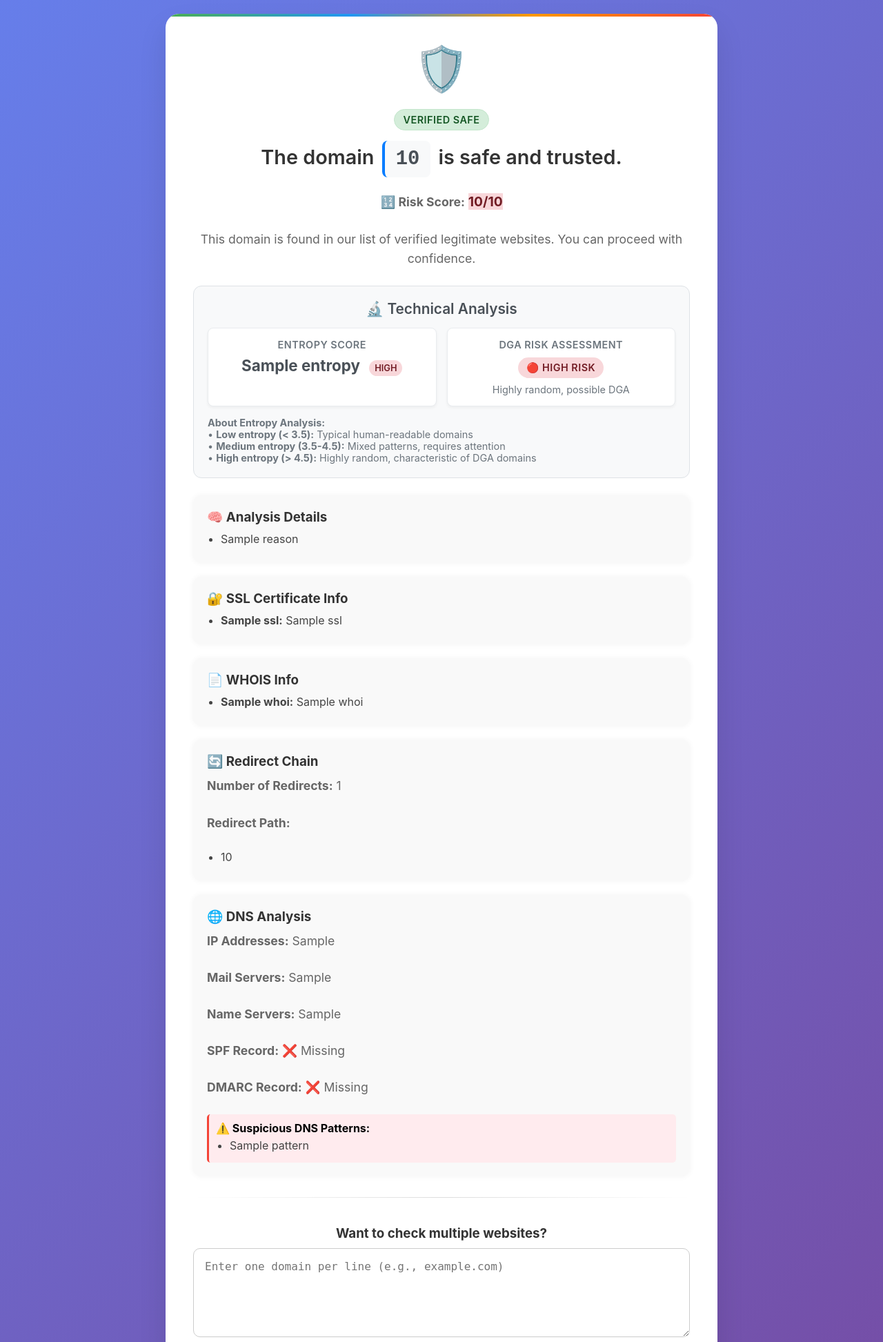
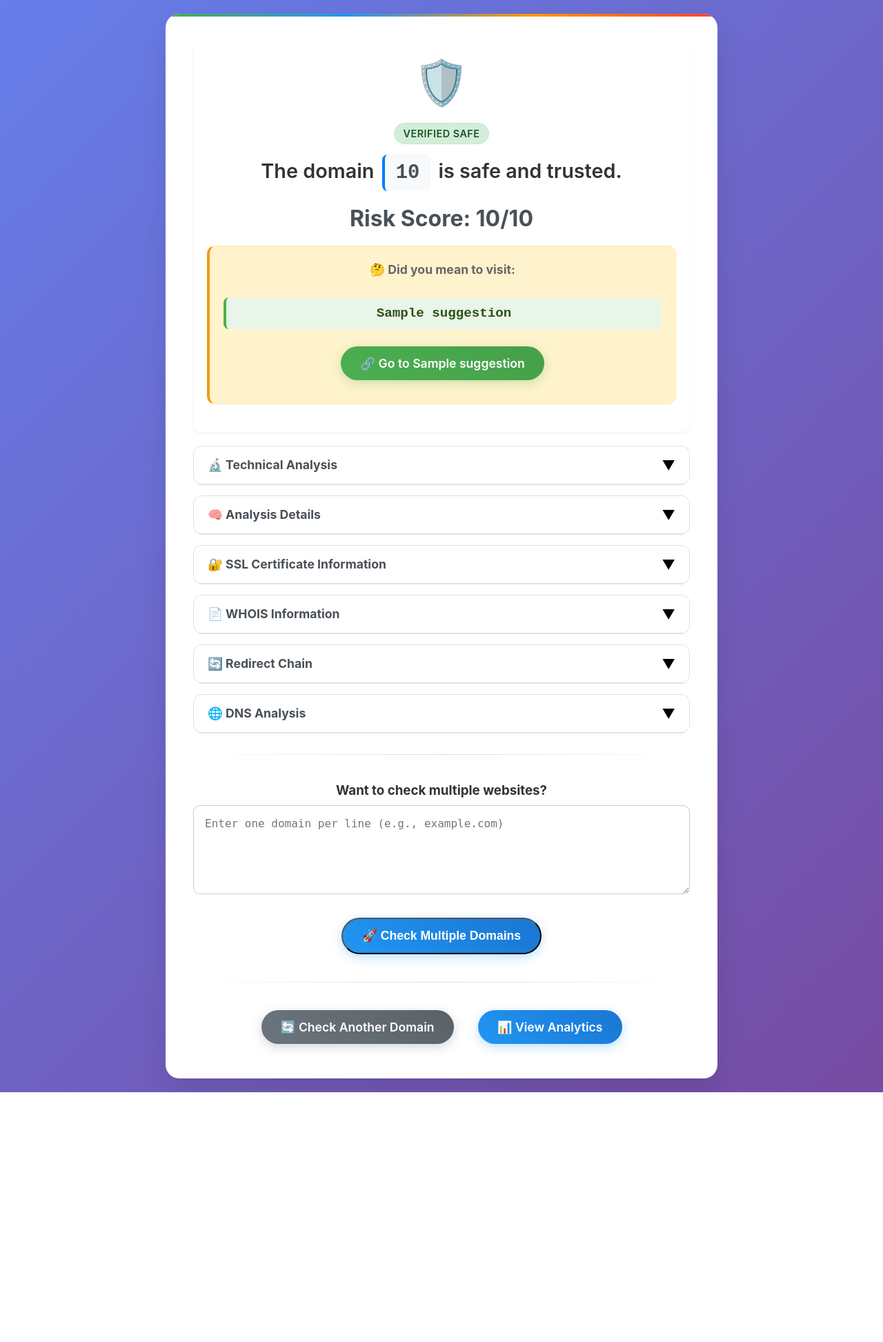
Before and after one commit to lemonn0902/Phishing-Graph, a Flask app: template app/templates/result.html in a window 1280 px wide. Shown: the top 1945 px of the page at 69% size. After the commit the page ends 1583 px from the top, so only its background shows below. Run offline with Flask 3, Linux system fonts and the light colour scheme; the template is opened without the code that fills it: most values are stand-ins (such as "Sample title", 1, 10 or a date in 2020).

Commit message:
drop down, better risk scoring

```diff
--- a/app/app.py
+++ b/app/app.py
@@ -27,7 +27,7 @@ def jaccard_similarity(str1, str2, n=3):
     set1, set2 = ngrams(str1, n), ngrams(str2, n)
     return len(set1 & set2) / len(set1 | set2) if set1 | set2 else 0
 
-def get_best_match(user_input, legit_domains, lev_thresh=5, jac_thresh=0.4):
+def get_best_match(user_input, legit_domains, lev_thresh=3, jac_thresh=0.8):
     best_match = None
     best_score = float('inf')
     best_lev = None
@@ -37,7 +37,7 @@ def get_best_match(user_input, legit_domains, lev_thresh=5, jac_thresh=0.4):
         lev = levenshtein_distance(user_input, legit)
         jac = jaccard_similarity(user_input, legit)
 
-        if lev <= lev_thresh or jac >= jac_thresh:
+        if lev <= lev_thresh and jac >= jac_thresh:
             score = lev - jac  # prioritize smaller edit and higher overlap
             if score < best_score:
                 best_score = score
@@ -77,7 +77,7 @@ def check():
         ssl_info = fetch_ssl_info(clean_input)
         whois_info = fetch_whois_info(clean_input)
         dns_info = fetch_dns_info(clean_input)
-        risk_score, reasons = score_domain_risk(ssl_info, whois_info, dns_info)
+        risk_score, reasons = score_domain_risk(ssl_info, whois_info, dns_info, None, entropy_score)
 
         return render_template('result.html',
                               flagged=False,
@@ -95,15 +95,25 @@ def check():
     ssl_info = fetch_ssl_info(clean_input)
     whois_info = fetch_whois_info(clean_input)
     dns_info = fetch_dns_info(clean_input)
-    risk_score, reasons = score_domain_risk(ssl_info, whois_info, dns_info)
+    redirect_info = check_redirect_chain(clean_input)
+    risk_score, reasons = score_domain_risk(ssl_info, whois_info, dns_info, redirect_info, entropy_score)
 
     is_suspicious = False
 
-    if best_match or risk_score >= 2:
+    # Updated thresholds and logic
+    if best_match:
+        is_suspicious = True
+    elif risk_score >= 3.5:  # Lower threshold from 4 to 3.5
+        is_suspicious = True
+        # Additional checks for medium-risk domains
+        if (entropy_score > 3.5 or  # Suspicious entropy
+            not dns_info.get("has_spf") or  # Missing SPF
+            not dns_info.get("has_dmarc")):  # Missing DMARC
+            is_suspicious = True
+
+    if is_suspicious:
         # Log the phishing attempt to Neo4j
         try:
-            is_suspicious = True
-            redirect_info = check_redirect_chain(clean_input)
             add_phishing_match(clean_input, best_match, lev_distance, jac_score, ssl_info, whois_info, risk_score, reasons, redirect_info)
             print(f"Logged phishing attempt: {clean_input} -> {best_match}")
         except Exception as e:
@@ -185,11 +195,11 @@ def bulk_check():
         whois_info = fetch_whois_info(domain)
         dns_info = fetch_dns_info(domain)
         redirect_info = check_redirect_chain(domain)
-        risk_score, reasons = score_domain_risk(ssl_info, whois_info, dns_info, redirect_info)
+        risk_score, reasons = score_domain_risk(ssl_info, whois_info, dns_info, redirect_info, entropy_score)
 
         best_match, lev, jac = get_best_match(domain, legit_domains)
 
-        flagged = domain not in legit_domains and (risk_score >= 2 or best_match)
+        flagged = domain not in legit_domains and (risk_score >= 4 or best_match)
 
         results.append({
             'domain': domain,
--- a/app/neo4j_utils.py
+++ b/app/neo4j_utils.py
@@ -3,9 +3,9 @@ from datetime import datetime
 import os
 
 # Set your Neo4j credentials here - use environment variables for security
-NEO4J_URI = os.getenv("NEO4J_URI", "bolt://localhost:7687")
+NEO4J_URI = os.getenv("NEO4J_URI", "bolt://localhost:7691")
 NEO4J_USER = os.getenv("NEO4J_USER", "neo4j")
-NEO4J_PASSWORD = os.getenv("NEO4J_PASSWORD", "password")
+NEO4J_PASSWORD = os.getenv("NEO4J_PASSWORD", "phish123")
 
 driver = GraphDatabase.driver(NEO4J_URI, auth=(NEO4J_USER, NEO4J_PASSWORD))
 
--- a/app/templates/result.html
+++ b/app/templates/result.html
@@ -359,10 +359,87 @@
         grid-template-columns: 1fr;
       }
     }
+
+    /* Add styles for collapsible sections */
+    .collapsible {
+      background: #f8f9fa;
+      border-radius: 12px;
+      margin: 15px 0;
+      overflow: hidden;
+    }
+
+    .collapsible-header {
+      background: #fff;
+      padding: 15px 20px;
+      cursor: pointer;
+      display: flex;
+      align-items: center;
+      justify-content: space-between;
+      border: 1px solid #dee2e6;
+      border-radius: 12px;
+      transition: all 0.3s ease;
+    }
+
+    .collapsible-header:hover {
+      background: #f8f9fa;
+    }
+
+    .collapsible-header h3 {
+      margin: 0;
+      font-size: 1.1rem;
+      color: #495057;
+    }
+
+    .collapsible-content {
+      max-height: 0;
+      overflow: hidden;
+      transition: max-height 0.3s ease-out;
+      background: #fff;
+      border: 1px solid #dee2e6;
+      border-top: none;
+      border-radius: 0 0 12px 12px;
+    }
+
+    .collapsible.active .collapsible-header {
+      border-radius: 12px 12px 0 0;
+      border-bottom: none;
+    }
+
+    .collapsible.active .collapsible-content {
+      max-height: 1000px;
+      padding: 20px;
+    }
+
+    .toggle-icon {
+      font-size: 1.2rem;
+      transition: transform 0.3s ease;
+    }
+
+    .collapsible.active .toggle-icon {
+      transform: rotate(180deg);
+    }
+
+    /* Always visible section */
+    .always-visible {
+      background: white;
+      padding: 20px;
+      border-radius: 12px;
+      margin-bottom: 20px;
+      box-shadow: 0 2px 4px rgba(0,0,0,0.05);
+    }
+
+    .risk-score-display {
+      font-size: 2rem;
+      font-weight: bold;
+      color: #495057;
+      margin: 10px 0;
+    }
   </style>
 </head>
 <body>
   <div class="container">
+    <!-- Always visible section -->
+    <div class="always-visible">
       {% set score = risk_score | default(0) %}
       {% if score >= 4 %}
         {% set risk_class = 'risk-high' %}
@@ -376,28 +453,25 @@
         <div class="icon safe">🛡️</div>
         <div class="status-badge badge-safe">Verified Safe</div>
         <h2>The domain <span class="domain">{{ domain }}</span> is safe and trusted.</h2>
-
-      {% if risk_score is defined %}
-      <p>
-          <strong>🔢 Risk Score:</strong>
-          <span class="risk-score {{ risk_class }}">{{ risk_score }}/10</span>
-      </p>
-      {% endif %}
-
-      <p>This domain is found in our list of verified legitimate websites. You can proceed with confidence.</p>
-
       {% elif flagged and suggestion %}
         <div class="icon warning">⚠️</div>
         <div class="status-badge badge-warning">Suspicious Domain</div>
         <h2>The domain <span class="domain">{{ domain }}</span> appears suspicious.</h2>
-
-      {% if risk_score is defined %}
-      <p>
-          <strong>🔢 Risk Score:</strong>
-          <span class="risk-score {{ risk_class }}">{{ risk_score }}/10</span>
-      </p>
+      {% elif flagged and not suggestion %}
+        <div class="icon danger">🚨</div>
+        <div class="status-badge badge-warning">Potentially Dangerous</div>
+        <h2>The domain <span class="domain">{{ domain }}</span> may be suspicious.</h2>
+      {% else %}
+        <div class="icon">🔍</div>
+        <div class="status-badge badge-info">Unknown Domain</div>
+        <h2>The domain <span class="domain">{{ domain }}</span> is not flagged.</h2>
       {% endif %}
 
+      <div class="risk-score-display">
+        Risk Score: {{ risk_score }}/10
+      </div>
+
+      {% if suggestion %}
         <div class="suggestion-box">
           <p><strong>🤔 Did you mean to visit:</strong></p>
           <div class="suggestion-domain">{{ suggestion }}</div>
@@ -405,35 +479,17 @@
             🔗 Go to {{ suggestion }}
           </a>
         </div>
-
-    {% elif flagged and not suggestion %}
-      <div class="icon danger">🚨</div>
-      <div class="status-badge badge-warning">Potentially Dangerous</div>
-      <h2>The domain <span class="domain">{{ domain }}</span> may be suspicious.</h2>
-
-      {% if risk_score is defined %}
-      <p>
-          <strong>🔢 Risk Score:</strong>
-          <span class="risk-score {{ risk_class }}">{{ risk_score }}/10</span>
-      </p>
       {% endif %}
-
-      <p>We could not find a trusted match for this domain. Please exercise caution and verify the authenticity before proceeding.</p>
-
-    {% else %}
-      <div class="icon">🔍</div>
-      <div class="status-badge badge-info">Unknown Domain</div>
-      <h2>The domain <span class="domain">{{ domain }}</span> is not flagged.</h2>
-      <p>However, it does not appear in our known trusted sites list either. Please verify the domain independently if you're unsure.</p>
-    {% endif %}
-
-    <!-- Entropy and DGA Analysis Section -->
-    {% if entropy is defined %}
-    <div class="analysis-section">
-      <div class="analysis-title">
-        🔬 Technical Analysis
     </div>
 
+    <!-- Collapsible Technical Analysis -->
+    {% if entropy is defined %}
+    <div class="collapsible">
+      <div class="collapsible-header">
+        <h3>🔬 Technical Analysis</h3>
+        <span class="toggle-icon">▼</span>
+      </div>
+      <div class="collapsible-content">
         <div class="metrics-grid">
           <div class="metric-card">
             <div class="metric-label">Entropy Score</div>
@@ -460,15 +516,6 @@
                 <span class="risk-indicator risk-high">🔴 High Risk</span>
               {% endif %}
             </div>
-          <div style="font-size: 0.9rem; color: #6c757d; margin-top: 8px;">
-            {% if entropy < 3.5 %}
-              Appears to be human-readable
-            {% elif entropy < 4.5 %}
-              Moderately random structure
-            {% else %}
-              Highly random, possible DGA
-            {% endif %}
-          </div>
           </div>
         </div>
 
@@ -479,48 +526,68 @@
           • <strong>High entropy (> 4.5):</strong> Highly random, characteristic of DGA domains
         </div>
       </div>
+    </div>
     {% endif %}
 
-    <!-- Analysis Details -->
+    <!-- Collapsible Analysis Details -->
     {% if reasons %}
-      <div class="info-section">
+    <div class="collapsible">
+      <div class="collapsible-header">
         <h3>🧠 Analysis Details</h3>
+        <span class="toggle-icon">▼</span>
+      </div>
+      <div class="collapsible-content">
         <ul>
           {% for reason in reasons %}
             <li>{{ reason }}</li>
           {% endfor %}
         </ul>
       </div>
+    </div>
     {% endif %}
 
-    <!-- SSL Certificate Info -->
+    <!-- Collapsible SSL Certificate Info -->
     {% if ssl %}
-      <div class="info-section">
-        <h3>🔐 SSL Certificate Info</h3>
+    <div class="collapsible">
+      <div class="collapsible-header">
+        <h3>🔐 SSL Certificate Information</h3>
+        <span class="toggle-icon">▼</span>
+      </div>
+      <div class="collapsible-content">
         <ul>
           {% for k, v in ssl.items() %}
             <li><strong>{{ k }}:</strong> {{ v }}</li>
           {% endfor %}
         </ul>
       </div>
+    </div>
     {% endif %}
 
-    <!-- WHOIS Info -->
+    <!-- Collapsible WHOIS Info -->
     {% if whois %}
-      <div class="info-section">
-        <h3>📄 WHOIS Info</h3>
+    <div class="collapsible">
+      <div class="collapsible-header">
+        <h3>📄 WHOIS Information</h3>
+        <span class="toggle-icon">▼</span>
+      </div>
+      <div class="collapsible-content">
         <ul>
           {% for k, v in whois.items() %}
             <li><strong>{{ k }}:</strong> {{ v }}</li>
           {% endfor %}
         </ul>
       </div>
+    </div>
     {% endif %}
 
-    <!-- Redirect Chain Info -->
+    <!-- Collapsible Redirect Chain Info -->
     {% if redirect_info %}
-      <div class="info-section">
+    <div class="collapsible">
+      <div class="collapsible-header">
         <h3>🔄 Redirect Chain</h3>
+        <span class="toggle-icon">▼</span>
+      </div>
+      <div class="collapsible-content">
         <p><strong>Number of Redirects:</strong> {{ redirect_info.num_redirects }}</p>
         <p><strong>Redirect Path:</strong></p>
         <ul>
@@ -529,12 +596,17 @@
           {% endfor %}
         </ul>
       </div>
+    </div>
     {% endif %}
 
-    <!-- DNS Analysis -->
+    <!-- Collapsible DNS Analysis -->
     {% if dns %}
-      <div class="info-section">
+    <div class="collapsible">
+      <div class="collapsible-header">
         <h3>🌐 DNS Analysis</h3>
+        <span class="toggle-icon">▼</span>
+      </div>
+      <div class="collapsible-content">
         {% if dns.a_records %}
           <p><strong>IP Addresses:</strong> {{ dns.a_records | join(', ') }}</p>
         {% endif %}
@@ -557,8 +629,10 @@
           </div>
         {% endif %}
       </div>
+    </div>
     {% endif %}
 
+    <!-- Always visible buttons -->
     <div class="divider"></div>
 
     <div class="form-container" style="margin-top: 40px;">
@@ -587,5 +661,20 @@
       </a>
     </div>
   </div>
+
+  <script>
+    // Add JavaScript for collapsible functionality
+    document.addEventListener('DOMContentLoaded', function() {
+      const collapsibles = document.querySelectorAll('.collapsible');
+
+      collapsibles.forEach(collapsible => {
+        const header = collapsible.querySelector('.collapsible-header');
+
+        header.addEventListener('click', () => {
+          collapsible.classList.toggle('active');
+        });
+      });
+    });
+  </script>
 </body>
 </html>
```
Also changed, not shown: app/utils.py (+78 -32 lines). Lines whose indentation alone changed are shown as unchanged.
